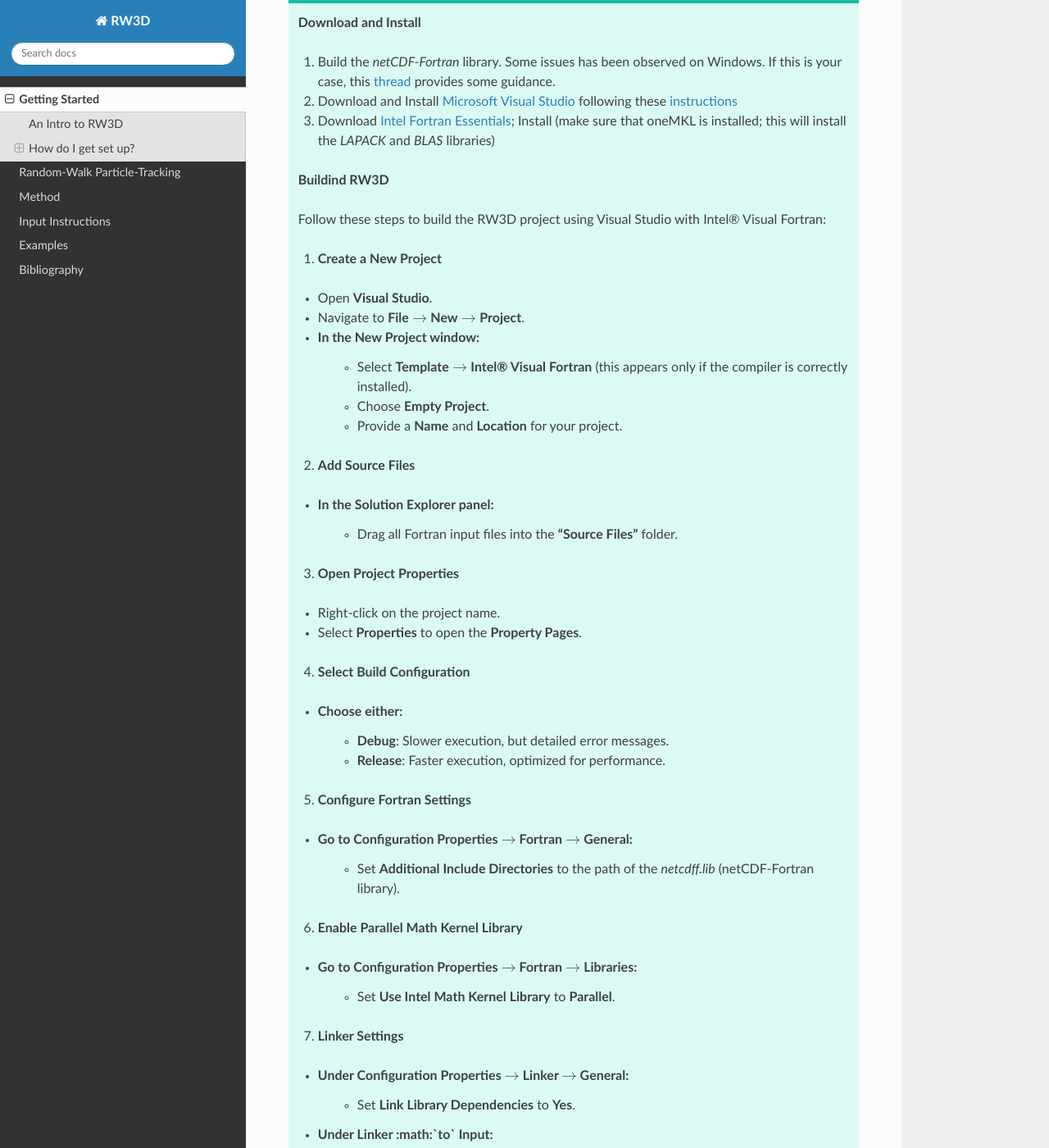
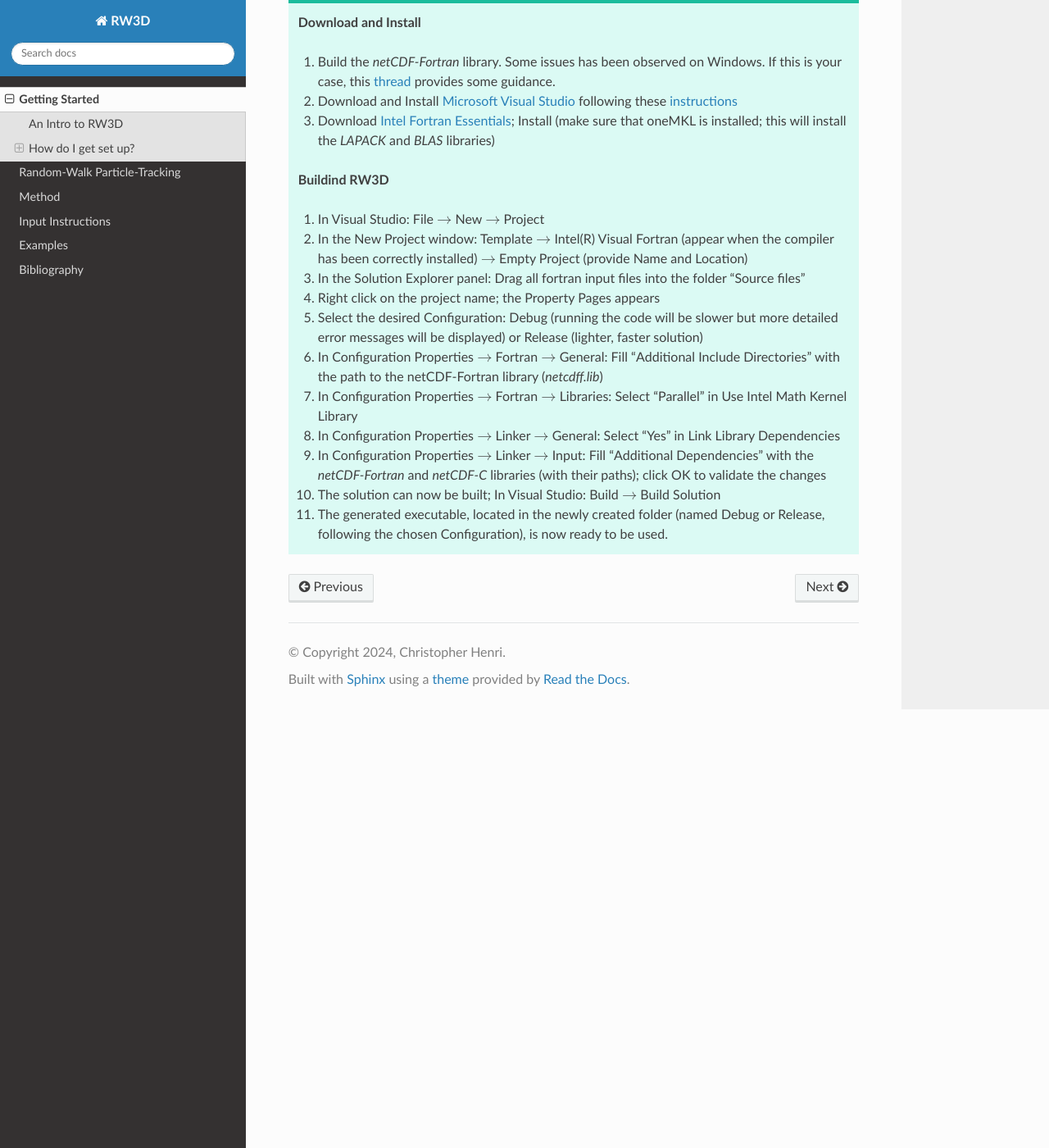
Before and after one commit to chrishenri/rw3d_manual, a Sphinx documentation site: the page built from docs/source/intro.rst, in a window 1280 px wide and 1400 px high, scrolled down 2547 px. Shown: the whole window at 82% size. Built offline with Sphinx 7.4.7 and the Read the Docs theme 3.1.0, drawn with Linux system fonts in a browser that asks for light colours; cross-references to code outside the pages are shown as plain code; some of the changed text lies outside the part shown.

Commit message:
edit instructions VS

```diff
--- a/docs/source/intro.rst
+++ b/docs/source/intro.rst
@@ -110,61 +110,20 @@ If you are a relatively new Windows developers, here are some brief instructions
 
     **Download and Install**
 
-    1. Build the `netCDF-Fortran` library. Some issues has been observed on Windows. If this is your case, this `thread <https://community.intel.com/t5/Intel-Fortran-Compiler/Include-netCDF-in-my-Fortran-projet/m-p/1529236#M168379/>`_ provides some guidance.
-
-    2. Download and Install `Microsoft Visual Studio <https://visualstudio.microsoft.com/>`_ following these `instructions <https://www.intel.com/content/www/us/en/developer/articles/guide/installing-microsoft-visual-studio-2019-for-use-with-intel-compilers.html>`_
-
-    3. Download `Intel Fortran Essentials <https://www.intel.com/content/www/us/en/developer/tools/oneapi/hpc-toolkit-download.html?operatingsystem=windows>`_; Install (make sure that oneMKL is installed; this will install the `LAPACK` and `BLAS` libraries)
+    #. Build the `netCDF-Fortran` library. Some issues has been observed on Windows. If this is your case, this `thread <https://community.intel.com/t5/Intel-Fortran-Compiler/Include-netCDF-in-my-Fortran-projet/m-p/1529236#M168379/>`_ provides some guidance.
+    #. Download and Install `Microsoft Visual Studio <https://visualstudio.microsoft.com/>`_ following these `instructions <https://www.intel.com/content/www/us/en/developer/articles/guide/installing-microsoft-visual-studio-2019-for-use-with-intel-compilers.html>`_
+    #. Download `Intel Fortran Essentials <https://www.intel.com/content/www/us/en/developer/tools/oneapi/hpc-toolkit-download.html?operatingsystem=windows>`_; Install (make sure that oneMKL is installed; this will install the `LAPACK` and `BLAS` libraries)
 
     **Buildind RW3D**
 
-    Follow these steps to build the RW3D project using Visual Studio with Intel® Visual Fortran:
-
-    1. **Create a New Project**
-
-    - Open **Visual Studio**.
-    - Navigate to **File** :math:`\to` **New** :math:`\to` **Project**.
-    - In the **New Project** window:
-        - Select **Template** :math:`\to` **Intel® Visual Fortran** (this appears only if the compiler is correctly installed).
-        - Choose **Empty Project**.
-        - Provide a **Name** and **Location** for your project.
-
-    2. **Add Source Files**
-
-    - In the **Solution Explorer** panel:
-        - Drag all Fortran input files into the **"Source Files"** folder.
-
-    3. **Open Project Properties**
-
-    - Right-click on the project name.
-    - Select **Properties** to open the **Property Pages**.
-
-    4. **Select Build Configuration**
-
-    - Choose either:
-        - **Debug**: Slower execution, but detailed error messages.
-        - **Release**: Faster execution, optimized for performance.
-
-    5. **Configure Fortran Settings**
-
-    - Go to **Configuration Properties** :math:`\to` **Fortran** :math:`\to` **General**:
-        - Set **Additional Include Directories** to the path of the `netcdff.lib` (netCDF-Fortran library).
-
-    6. **Enable Parallel Math Kernel Library**
-
-    - Go to **Configuration Properties** :math:`\to` **Fortran** :math:`\to` **Libraries**:
-        - Set **Use Intel Math Kernel Library** to **Parallel**.
-
-    7. **Linker Settings**
-
-    - Under **Configuration Properties** :math:`\to` **Linker** :math:`\to` **General**:
-        - Set **Link Library Dependencies** to **Yes**.
-    - Under **Linker :math:`\to` Input**:
-        - Add the paths to the **netCDF-Fortran** and **netCDF-C** libraries in **Additional Dependencies**.
-        - Click **OK** to apply changes.
-
-    8. **Build the Solution**
-    - In Visual Studio, go to **Build** :math:`\to` **Build Solution**.
-
-    9. **Locate the Executable**
-    - The compiled executable will be located in the **Debug** or **Release** folder, depending on the selected configuration.
+    #. In Visual Studio: File :math:`\to` New :math:`\to` Project
+    #. In the New Project window: Template :math:`\to` Intel(R) Visual Fortran (appear when the compiler has been correctly installed) :math:`\to` Empty Project (provide Name and Location)
+    #. In the Solution Explorer panel: Drag all fortran input files into the folder "Source files"
+    #. Right click on the project name; the Property Pages appears
+    #. Select the desired Configuration: Debug (running the code will be slower but more detailed error messages will be displayed) or Release (lighter, faster solution)
+    #. In Configuration Properties :math:`\to` Fortran :math:`\to` General: Fill "Additional Include Directories" with the path to the netCDF-Fortran library (`netcdff.lib`)
+    #. In Configuration Properties :math:`\to` Fortran :math:`\to` Libraries: Select "Parallel" in Use Intel Math Kernel Library
+    #. In Configuration Properties :math:`\to` Linker :math:`\to` General: Select "Yes" in Link Library Dependencies
+    #. In Configuration Properties :math:`\to` Linker :math:`\to` Input: Fill "Additional Dependencies" with the `netCDF-Fortran` and `netCDF-C` libraries (with their paths); click OK to validate the changes
+    #. The solution can now be built; In Visual Studio: Build :math:`\to` Build Solution
+    #. The generated executable, located in the newly created folder (named Debug or Release, following the chosen Configuration), is now ready to be used.
```
